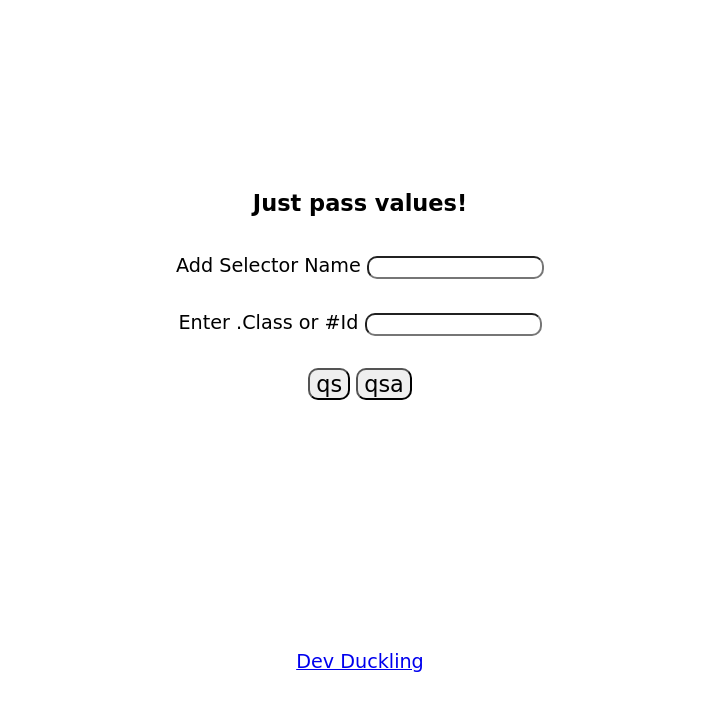
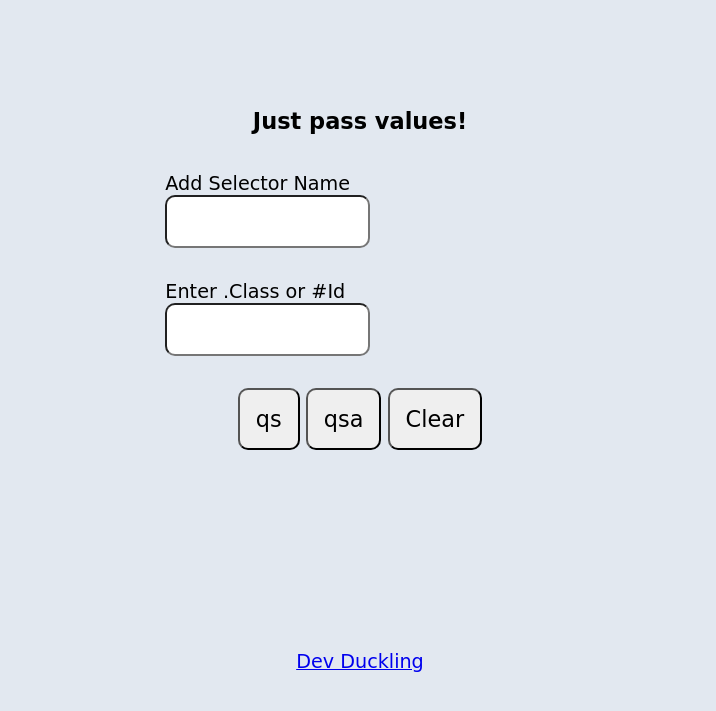
Before and after one commit to DevDuckling/selector, a plain HTML site: page index.html in a window 1280 px wide. Shown: the part 97-808 px from the top of the page, without its empty margins (280-996 px from the left). Drawn offline with Linux system fonts and the light colour scheme; a web font is replaced by a local one.

Commit message:
make some changes

```diff
--- a/index.html
+++ b/index.html
@@ -22,11 +22,11 @@
             <label for="ib">Enter .Class or #Id</label>
         <input type="text" id="ib" required></div>
         <div class="items">
-        <input type="submit" value="qs">
-        <input type="submit" value="qsa">
+            <input type="submit" value="qs" class="qs">
+            <input type="submit" value="qsa" class="qsa">
         </div>
         </div>
-        <p></p>
+        <p class="res"></p>
        <!-- </div> -->
     </main>
     <footer>
--- a/style.css
+++ b/style.css
@@ -1,6 +1,9 @@
 @import url('https://fonts.googleapis.com/css2?family=Bruno+Ace+SC&family=Merriweather+Sans:wght@300&display=swap');
-
+:root{
+    --body-bgColor:#e2e8f0;
+}
 body{
+    background-color: var(--body-bgColor);
     font-family: 'Bruno Ace SC', cursive;
     height: 100vh;
     display: grid;
@@ -28,6 +31,7 @@ nav, main, footer{
 }
 
 input, p{
+    padding: 1rem;
     font-family: 'Merriweather Sans', sans-serif;
     border-radius: 10px;
 }
```
